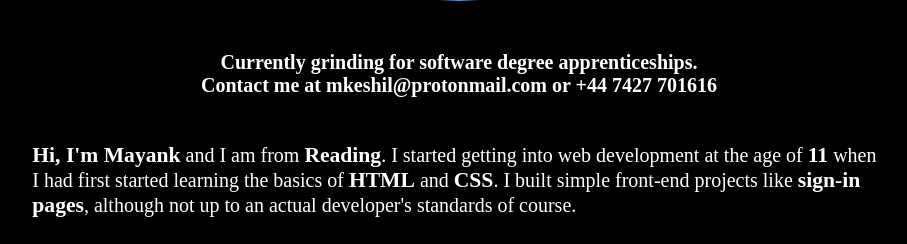
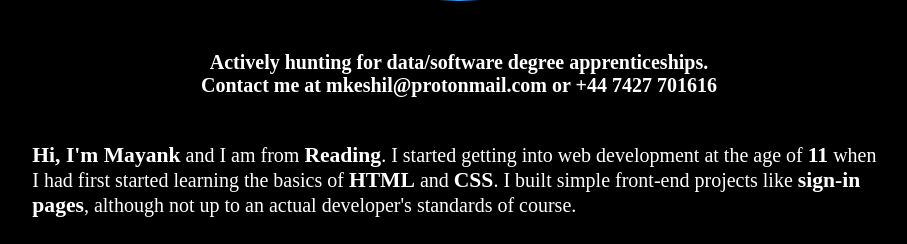
Before and after one commit to mayankkeshil/publicportfolio, a Django app: page / in a window 1280 px wide. Shown: the part 675-919 px from the top of the page, without its empty margins (181-1088 px from the left). Run offline with Django 4.2, Linux system fonts and the light colour scheme; data that the repository does not hold is empty; some web fonts are replaced.

Commit message:
Added data too

```diff
--- a/templates/index.html
+++ b/templates/index.html
@@ -10,7 +10,7 @@
   </section>
   <section id="about">
     <img src="{{ MEDIA_URL }}mayank-smiling.jpg" height=400 width=400 id="me" alt="A picture of Mayank smiling"></img>
-    <span id="degree"><strong>Currently grinding for software degree apprenticeships.<br>Contact me at mkeshil@protonmail.com or +44 7427 701616</strong></span><br><br>
+    <span id="degree"><strong>Actively hunting for data/software degree apprenticeships.<br>Contact me at mkeshil@protonmail.com or +44 7427 701616</strong></span><br><br>
     <p><span class="bold bigger">Hi, I'm Mayank</span> and I am from <span class="bold bigger">Reading</span>. I started getting into web development at the age of <span class="bold bigger">11</span> when I had first started learning the basics of
       <span class="bold bigger">HTML</span> and <span class="bold bigger">CSS</span>. I built simple front-end projects like <span class="bold bigger">sign-in pages</span>, although not up to an actual developer's standards of course.
       <br>
```
